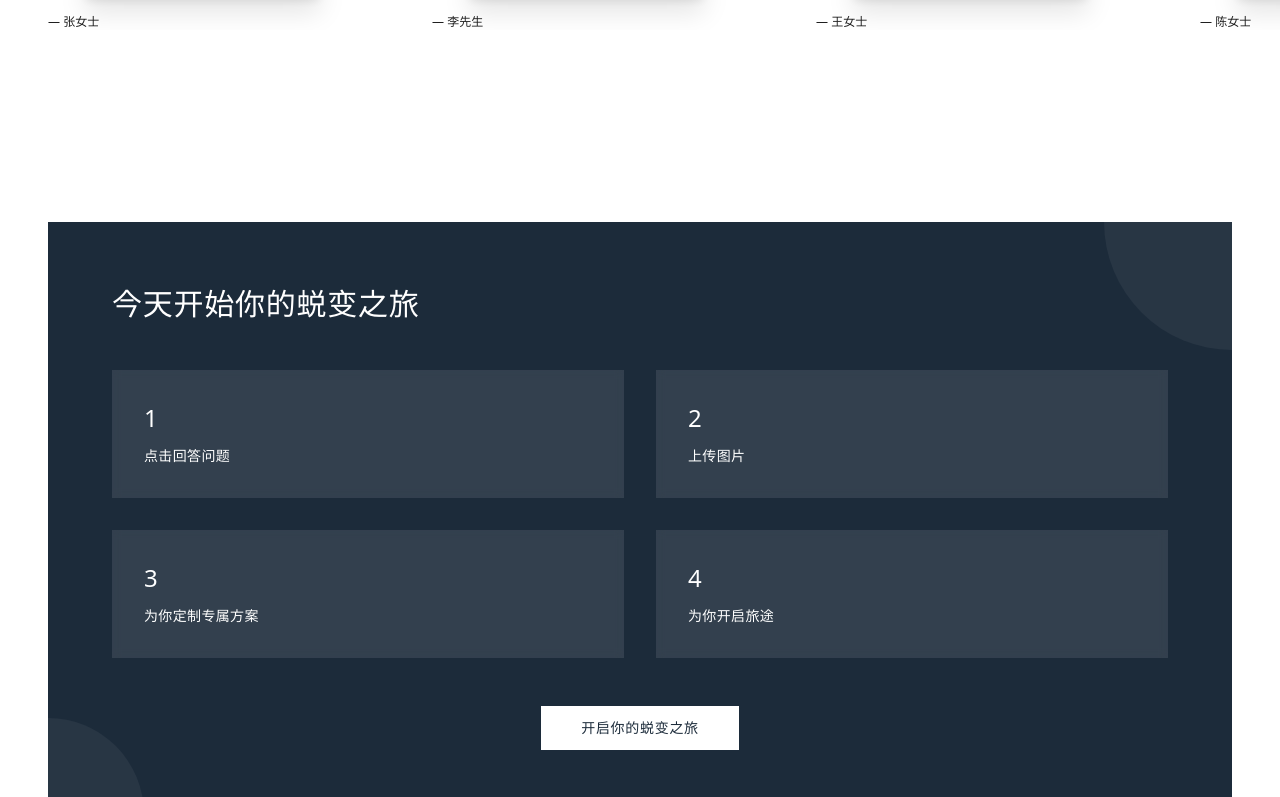
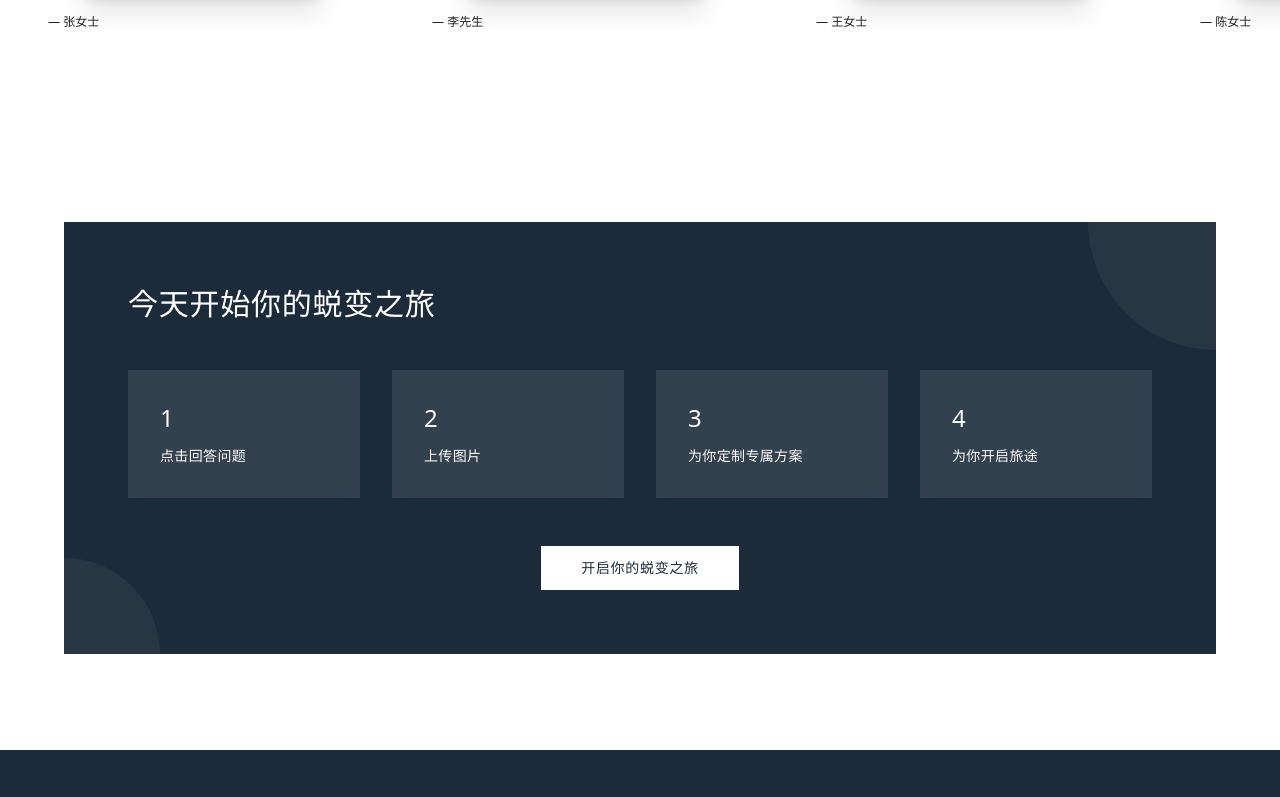
Before and after one commit to kluo2493-ship-it/yanroa, a React (Vite) app: page / in a window 1280 px wide. Shown: the part 9703-10500 px from the top of the page. Built offline with nearby package versions, Linux system fonts and the light colour scheme; no server answers; the database is empty.

Commit message:
Updated App.tsx

```diff
--- a/src/App.tsx
+++ b/src/App.tsx
@@ -1453,16 +1453,16 @@ function App() {
         </div>
       </section>
 
-      <section className="py-12 md:py-24 bg-white">
-        <div className="w-full px-4 md:px-12">
+      <section className="py-12 md:py-24 px-4 md:px-12 bg-white">
+        <div className="max-w-6xl mx-auto">
           <div className="p-8 md:p-16 relative overflow-hidden" style={{backgroundColor: '#1C2B3A'}}>
             <div className="absolute top-0 right-0 w-64 h-64 bg-white opacity-5 rounded-full -mr-32 -mt-32"></div>
             <div className="absolute bottom-0 left-0 w-48 h-48 bg-white opacity-5 rounded-full -ml-24 -mb-24"></div>
 
-            <div className="relative max-w-7xl mx-auto">
+            <div className="relative">
               <h2 className="text-2xl md:text-3xl font-light text-white mb-8 md:mb-12 tracking-wide">今天开始你的蜕变之旅</h2>
 
-              <div className="grid grid-cols-2 gap-4 md:gap-8 mb-8 md:mb-12">
+              <div className="grid grid-cols-2 md:grid-cols-4 gap-4 md:gap-8 mb-8 md:mb-12">
                 {[
                   '点击回答问题',
                   '上传图片',
```
